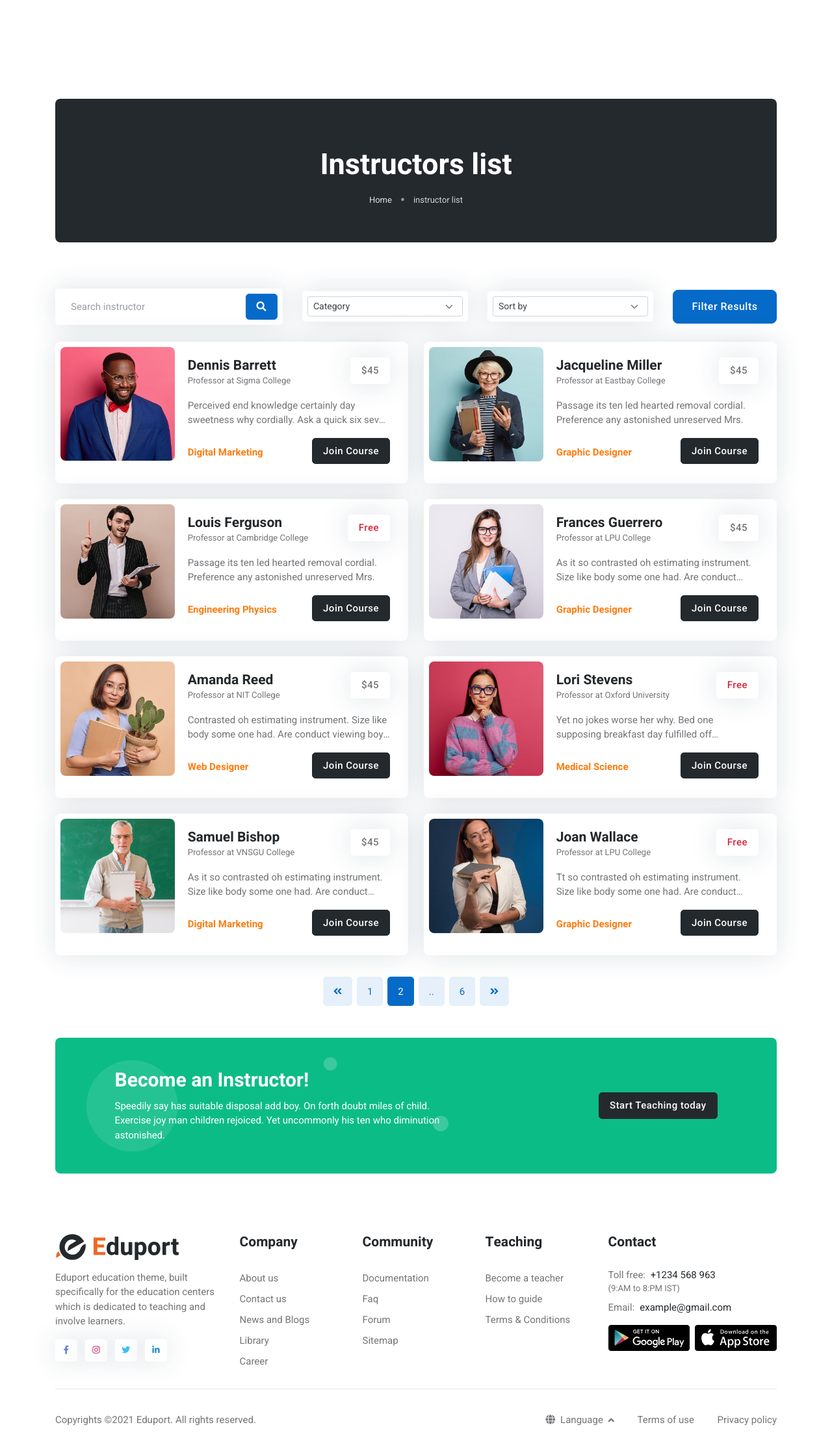
After one commit to Chhaiya-Sophorn/g5-e-learning, a PHP site: template views/trainers/trainer.view.php in a window 1280 px wide. The commit adds this page. Shown: the whole page at 65% size. Run offline with PHP 8.4, Linux system fonts and the light colour scheme; the template is opened without the code that fills it, so the values that code supplies are empty.

Commit message:
switch branch

```diff
--- /dev/null
+++ b/controllers/category/category.controller.php
@@ -0,0 +1,4 @@
+<?php
+// catch list categories
+require 'models/category.model.php';
+require "views/category/category.view.php";
--- a/index.php
+++ b/index.php
@@ -1,7 +1,7 @@
 <?php
 require 'utils/url.php';
 require 'database/database.php';
-if (urlIs("/admin") || urlIs('/addCourse')) {
+if (urlIs("/admin") || urlIs('/addCourse') || urlIs('/categories')) {
     require "admin_router.php";
 } else if (urlIs('/signin') || urlIs('/signup') || urlIs('/student') || urlIs('/student_profile') || urlIs('/edit') || urlIs('/create_student') || urlIs('/access') || urlIs('/get_edit') || urlIs('/course')) {
     require "authentication_router.php";
--- a/router.php
+++ b/router.php
@@ -4,7 +4,6 @@ $page = "";
 $routes = [
     '/' => 'controllers/home/home.controller.php',
     '/trainers' => 'controllers/trainers/trainer.controller.php',
-
 ];
 
 if (array_key_exists($uri, $routes)) {
--- a/views/student/profile.view.php
+++ b/views/student/profile.view.php
@@ -18,10 +18,10 @@
             ':id' => $_POST['id']
         ]);
         $users = $statement->fetchAll();
-    }
+      }
 
     foreach ($users as $user):
-    ?>
+    ?>;
 
     <div class="container text-center mt-5 shadow-lg">
       <img src="uploading/<?= $user['profile_image']?>" alt="Profile Image" class="rounded-circle" style="width: 200px; height: 200px; object-fit: cover;">
@@ -50,3 +50,4 @@
     <script src="https://stackpath.bootstrapcdn.com/bootstrap/4.5.2/js/bootstrap.min.js"></script>
   </body>
 </html>
+<?php endforeach ?>
--- /dev/null
+++ b/views/trainers/trainer.view.php
@@ -0,0 +1,450 @@
+<!-- **************** MAIN CONTENT START **************** -->
+<main>
+
+<!-- =======================
+Page Banner START -->
+<section class="py-23">
+	<div class="container mt-7">
+		<div class="row">
+			<div class="col-12">
+				<div class="bg-dark p-5 text-center rounded-3">
+					<h1 class="text-white pt-4">Instructors list</h1>
+					<!-- Breadcrumb -->
+					<div class="d-flex justify-content-center">
+						<nav aria-label="breadcrumb">
+							<ol class="breadcrumb breadcrumb-dark breadcrumb-dots mb-0">
+								<li class="breadcrumb-item"><a href="/">Home</a></li>
+								<li class="breadcrumb-item active" aria-current="page">instructor list</li>
+							</ol>
+						</nav>
+					</div>
+				</div>
+			</div>
+		</div>
+	</div>
+</section>
+<!-- =======================
+Page Banner END -->
+
+<!-- =======================
+Inner part START -->
+<section class="pt-4">
+	<div class="container">
+		<!-- Search option START -->
+		<div class="row mb-4 align-items-center">
+			<!-- Search bar -->
+			<div class="col-sm-6 col-xl-4">
+				<form class="bg-body shadow rounded p-2">
+					<div class="input-group input-borderless">
+						<input class="form-control me-1" type="search" placeholder="Search instructor">
+						<button type="button" class="btn btn-primary mb-0 rounded"><i class="fas fa-search"></i></button>
+					</div>
+				</form>
+			</div>
+
+			<!-- Select option -->
+			<div class="col-sm-6 col-xl-3 mt-3 mt-lg-0">
+				<form class="bg-body shadow rounded p-2 input-borderless">
+					<select class="form-select form-select-sm js-choice" aria-label=".form-select-sm">
+						<option value="">Category</option>
+						<option><a href="/admin">All</a></option>
+						<option>Development</option>
+						<option>Design</option>
+						<option>Accounting</option>
+						<option>Translation</option>
+						<option>Finance</option>
+						<option>Legal</option>
+						<option>Photography</option>
+						<option>Writing</option>
+						<option>Marketing</option>
+					</select>
+				</form>
+			</div>
+
+			<!-- Select option -->
+			<div class="col-sm-6 col-xl-3 mt-3 mt-xl-0">
+				<form class="bg-body shadow rounded p-2 input-borderless">
+					<select class="form-select form-select-sm js-choice" aria-label=".form-select-sm">
+						<option value="">Sort by</option>
+						<option>Most popular</option>
+						<option>Most viewed</option>
+						<option>Top rated</option>
+					</select>
+				</form>
+			</div>
+
+			<!-- Button -->
+			<div class="col-sm-6 col-xl-2 mt-3 mt-xl-0 d-grid">
+				<a href="#" class="btn btn-lg btn-primary mb-0">Filter Results</a>
+			</div>
+		</div>
+		<!-- Search option END -->
+
+		<!-- Instructor list START -->
+		<div class="row g-4 justify-content-center">
+
+			<!-- Card item START -->
+			<div class="col-lg-10 col-xl-6">
+				<div class="card shadow p-2">
+					<div class="row g-0">
+						<!-- Image -->
+						<div class="col-md-4">
+							<img src="assets/images/instructor/01.jpg" class="rounded-3" alt="...">
+						</div>
+
+						<!-- Card body -->
+						<div class="col-md-8">
+							<div class="card-body">
+								<!-- Title -->
+								<div class="d-sm-flex justify-content-sm-between mb-2 mb-sm-3">
+									<div>
+										<h5 class="card-title mb-0"><a href="/trainer-classroom">Dennis Barrett</a></h5>
+										<p class="small mb-2 mb-sm-0">Professor at Sigma College</p>
+									</div>
+									<a href="#" class="btn shadow" >$45</a>
+
+								</div>
+								<!-- Content -->
+								<p class="text-truncate-2 mb-3">Perceived end knowledge certainly day sweetness why cordially. Ask a quick six seven offer see among.</p>
+								<!-- Info -->
+								<div class="d-sm-flex justify-content-sm-between align-items-center">
+									<!-- Title -->
+									<h6 class="text-orange mb-0">Digital Marketing</h6>
+									<a href="#" class="btn btn-dark text-white" >Join Course</a>
+								</div>
+							</div>
+						</div>
+					</div>
+				</div>
+			</div>
+			<!-- Card item END -->
+
+			<!-- Card item START -->
+			<div class="col-lg-10 col-xl-6">
+				<div class="card shadow p-2">
+					<div class="row g-0">
+						<!-- Image -->
+						<div class="col-md-4">
+							<img src="assets/images/instructor/02.jpg" class="rounded-3" alt="...">
+						</div>
+
+						<!-- Card body -->
+						<div class="col-md-8">
+							<div class="card-body">
+								<!-- Title -->
+								<div class="d-sm-flex justify-content-sm-between mb-2 mb-sm-3">
+									<div>
+										<h5 class="card-title mb-0"><a href="#">Jacqueline Miller</a></h5>
+										<p class="small mb-2 mb-sm-0">Professor at Eastbay College</p>
+									</div>
+									<a href="#" class="btn shadow" >$45</a>
+
+								</div>
+								<!-- Content -->
+								<p class="text-truncate-2 mb-3">Passage its ten led hearted removal cordial. Preference any astonished unreserved Mrs.</p>
+								<!-- Info -->
+								<div class="d-sm-flex justify-content-sm-between align-items-center">
+									<!-- Title -->
+									<h6 class="text-orange mb-0">Graphic Designer</h6>
+									<a href="#" class="btn btn-dark text-white" >Join Course</a>
+
+								</div>
+							</div>
+						</div>
+					</div>
+				</div>
+			</div>
+			<!-- Card item END -->
+
+			<!-- Card item START -->
+			<div class="col-lg-10 col-xl-6">
+				<div class="card shadow p-2">
+					<div class="row g-0">
+						<!-- Image -->
+						<div class="col-md-4">
+							<img src="assets/images/instructor/03.jpg" class="rounded-3" alt="...">
+						</div>
+
+						<!-- Card body -->
+						<div class="col-md-8">
+							<div class="card-body">
+								<!-- Title -->
+								<div class="d-sm-flex justify-content-sm-between mb-2 mb-sm-3">
+									<div>
+										<h5 class="card-title mb-0" name='name'><a href="#">Louis Ferguson</a></h5>
+										<p class="small mb-2 mb-sm-0">Professor at Cambridge College</p>
+									</div>
+									<a href="#" class="btn shadow text-danger"  >Free</a>
+
+								</div>
+								<!-- Content -->
+								<p class="text-truncate-2 mb-3">Passage its ten led hearted removal cordial. Preference any astonished unreserved Mrs.</p>
+								<!-- Info -->
+								<div class="d-sm-flex justify-content-sm-between align-items-center">
+									<!-- Title -->
+									<h6 class="text-orange mb-0">Engineering Physics</h6>
+									<a href="#" class="btn btn-dark text-white" >Join Course</a>
+
+								</div>
+							</div>
+						</div>
+					</div>
+				</div>
+			</div>
+			<!-- Card item END -->
+
+			<!-- Card item START -->
+			<div class="col-lg-10 col-xl-6">
+				<div class="card shadow p-2">
+					<div class="row g-0">
+						<!-- Image -->
+						<div class="col-md-4">
+							<img src="assets/images/instructor/04.jpg" class="rounded-3" alt="...">
+						</div>
+
+						<!-- Card body -->
+						<div class="col-md-8">
+							<div class="card-body">
+								<!-- Title -->
+								<div class="d-sm-flex justify-content-sm-between mb-2 mb-sm-3">
+									<div>
+										<h5 class="card-title mb-0"><a href="#">Frances Guerrero</a></h5>
+										<p class="small mb-2 mb-sm-0">Professor at LPU College</p>
+									</div>
+									<a href="#" class="btn shadow" >$45</a>
+								</div>
+								<!-- Content -->
+								<p class="text-truncate-2 mb-3">As it so contrasted oh estimating instrument. Size like body some one had. Are conduct viewing boy minutes warrant the expense</p>
+								<!-- Info -->
+								<div class="d-sm-flex justify-content-sm-between align-items-center">
+									<!-- Title -->
+									<h6 class="text-orange mb-0">Graphic Designer</h6>
+									<a href="#" class="btn btn-dark text-white" >Join Course</a>
+
+									<!-- Social button -->
+
+								</div>
+							</div>
+						</div>
+					</div>
+				</div>
+			</div>
+			<!-- Card item END -->
+
+			<!-- Card item START -->
+			<div class="col-lg-10 col-xl-6">
+				<div class="card shadow p-2">
+					<div class="row g-0">
+						<!-- Image -->
+						<div class="col-md-4">
+							<img src="assets/images/instructor/06.jpg" class="rounded-3" alt="...">
+						</div>
+
+						<!-- Card body -->
+						<div class="col-md-8">
+							<div class="card-body">
+								<!-- Title -->
+								<div class="d-sm-flex justify-content-sm-between mb-2 mb-sm-3">
+									<div>
+										<h5 class="card-title mb-0"><a href="#">Amanda Reed</a></h5>
+										<p class="small mb-2 mb-sm-0">Professor at NIT College</p>
+									</div>
+									<a href="#" class="btn shadow" >$45</a>
+								</div>
+								<!-- Content -->
+								<p class="text-truncate-2 mb-3">Contrasted oh estimating instrument. Size like body some one had. Are conduct viewing boy minutes warrant the expense</p>
+								<!-- Info -->
+								<div class="d-sm-flex justify-content-sm-between align-items-center">
+									<!-- Title -->
+									<h6 class="text-orange mb-0">Web Designer</h6>
+									<a href="#" class="btn btn-dark text-white" >Join Course</a>
+
+									<!-- Social button -->
+
+								</div>
+
+							</div>
+						</div>
+					</div>
+				</div>
+			</div>
+			<!-- Card item END -->
+
+			<!-- Card item START -->
+			<div class="col-lg-10 col-xl-6">
+				<div class="card shadow p-2">
+					<div class="row g-0">
+						<!-- Image -->
+						<div class="col-md-4">
+							<img src="assets/images/instructor/07.jpg" class="rounded-3" alt="...">
+						</div>
+
+						<!-- Card body -->
+						<div class="col-md-8">
+							<div class="card-body">
+								<!-- Title -->
+								<div class="d-sm-flex justify-content-sm-between mb-2 mb-sm-3">
+									<div>
+										<h5 class="card-title mb-0"><a href="#">Lori Stevens</a></h5>
+										<p class="small mb-2 mb-sm-0">Professor at Oxford University</p>
+									</div>
+									<a href="#" class="btn shadow text-danger" >Free</a>
+								</div>
+								<!-- Content -->
+								<p class="text-truncate-2 mb-3">Yet no jokes worse her why. Bed one supposing breakfast day fulfilled off depending questions. Whatever boy her exertion his extended. Ecstatic followed handsome drawings</p>
+								<!-- Info -->
+								<div class="d-sm-flex justify-content-sm-between align-items-center">
+									<!-- Title -->
+									<h6 class="text-orange mb-0">Medical Science</h6>
+									<a href="#" class="btn btn-dark text-white" >Join Course</a>
+
+									<!-- Social button -->
+
+								</div>
+							</div>
+						</div>
+					</div>
+				</div>
+			</div>
+			<!-- Card item END -->
+
+			<!-- Card item START -->
+			<div class="col-lg-10 col-xl-6">
+				<div class="card shadow p-2">
+					<div class="row g-0">
+						<!-- Image -->
+						<div class="col-md-4">
+							<img src="assets/images/instructor/08.jpg" class="rounded-3" alt="...">
+						</div>
+
+						<!-- Card body -->
+						<div class="col-md-8">
+							<div class="card-body">
+								<!-- Title -->
+								<div class="d-sm-flex justify-content-sm-between mb-2 mb-sm-3">
+									<div>
+										<h5 class="card-title mb-0"><a href="#">Samuel Bishop</a></h5>
+										<p class="small mb-2 mb-sm-0">Professor at VNSGU College</p>
+									</div>
+									<a href="#" class="btn shadow" >$45</a>
+								</div>
+								<!-- Content -->
+								<p class="text-truncate-2 mb-3">As it so contrasted oh estimating instrument. Size like body some one had. Are conduct viewing boy minutes warrant the expense</p>
+								<!-- Info -->
+								<div class="d-sm-flex justify-content-sm-between align-items-center">
+									<!-- Title -->
+									<h6 class="text-orange mb-0">Digital Marketing</h6>
+									<a href="#" class="btn btn-dark text-white" >Join Course</a>
+									<!-- Social button -->
+
+								</div>
+							</div>
+						</div>
+					</div>
+				</div>
+			</div>
+			<!-- Card item END -->
+
+			<!-- Card item START -->
+			<div class="col-lg-10 col-xl-6">
+				<div class="card shadow p-2">
+					<div class="row g-0">
+						<!-- Image -->
+						<div class="col-md-4">
+							<img src="assets/images/instructor/09.jpg" class="rounded-3" alt="...">
+						</div>
+
+						<!-- Card body -->
+						<div class="col-md-8">
+							<div class="card-body">
+								<!-- Title -->
+								<div class="d-sm-flex justify-content-sm-between mb-2 mb-sm-3">
+									<div>
+										<h5 class="card-title mb-0"><a href="#">Joan Wallace</a></h5>
+										<p class="small mb-2 mb-sm-0">Professor at LPU College</p>
+									</div>
+									<a href="#" class="btn shadow text-danger" >Free</a>
+								</div>
+								<!-- Content -->
+								<p class="text-truncate-2 mb-3">Tt so contrasted oh estimating instrument. Size like body some one had. Are conduct viewing boy minutes warrant the expense</p>
+								<!-- Info -->
+								<div class="d-sm-flex justify-content-sm-between align-items-center">
+									<!-- Title -->
+									<h6 class="text-orange mb-0">Graphic Designer</h6>
+									<a href="#" class="btn btn-dark text-white" >Join Course</a>
+									<!-- Social button -->
+
+								</div>
+							</div>
+						</div>
+					</div>
+				</div>
+			</div>
+			<!-- Card item END -->
+
+		</div>
+		<!-- Instructor list END -->
+
+		<!-- Pagination START -->
+		<nav class="mt-4 d-flex justify-content-center" aria-label="navigation">
+			<ul class="pagination pagination-primary-soft rounded mb-0">
+				<li class="page-item mb-0"><a class="page-link" href="#" tabindex="-1"><i class="fas fa-angle-double-left"></i></a></li>
+				<li class="page-item mb-0"><a class="page-link" href="#">1</a></li>
+				<li class="page-item mb-0 active"><a class="page-link" href="#">2</a></li>
+				<li class="page-item mb-0"><a class="page-link" href="#">..</a></li>
+				<li class="page-item mb-0"><a class="page-link" href="#">6</a></li>
+				<li class="page-item mb-0"><a class="page-link" href="#"><i class="fas fa-angle-double-right"></i></a></li>
+			</ul>
+		</nav>
+		<!-- Pagination END -->
+
+	</div>
+</section>
+<!-- =======================
+Inner part END -->
+
+<!-- =======================
+Action box START -->
+<section class="pt-0">
+	<div class="container position-relative">
+		<!-- SVG -->
+		<figure class="position-absolute top-50 start-50 translate-middle ms-2">
+			<svg>
+				<path d="m496 22.999c0 10.493-8.506 18.999-18.999 18.999s-19-8.506-19-18.999 8.507-18.999 19-18.999 18.999 8.506 18.999 18.999z" fill="#fff" fill-rule="evenodd" opacity=".502"></path>
+				<path d="m775 102.5c0 5.799-4.701 10.5-10.5 10.5-5.798 0-10.499-4.701-10.499-10.5 0-5.798 4.701-10.499 10.499-10.499 5.799 0 10.5 4.701 10.5 10.499z" fill="#fff" fill-rule="evenodd" opacity=".102"></path>
+				<path d="m192 102c0 6.626-5.373 11.999-12 11.999s-11.999-5.373-11.999-11.999c0-6.628 5.372-12 11.999-12s12 5.372 12 12z" fill="#fff" fill-rule="evenodd" opacity=".2"></path>
+				<path d="m20.499 10.25c0 5.66-4.589 10.249-10.25 10.249-5.66 0-10.249-4.589-10.249-10.249-0-5.661 4.589-10.25 10.249-10.25 5.661-0 10.25 4.589 10.25 10.25z" fill="#fff" fill-rule="evenodd" opacity=".2"></path>
+			</svg>
+		</figure>
+
+		<div class="bg-success p-4 p-sm-5 rounded-3">
+			<div class="row justify-content-center position-relative">
+				<!-- Svg -->
+				<figure class="fill-white opacity-1 position-absolute top-50 start-0 translate-middle-y">
+					<svg width="141px" height="141px">
+						<path d="M140.520,70.258 C140.520,109.064 109.062,140.519 70.258,140.519 C31.454,140.519 -0.004,109.064 -0.004,70.258 C-0.004,31.455 31.454,-0.003 70.258,-0.003 C109.062,-0.003 140.520,31.455 140.520,70.258 Z"></path>
+					</svg>
+				</figure>
+				<!-- Action box -->
+				<div class="col-11 position-relative">
+					<div class="row align-items-center">
+						<!-- Title -->
+						<div class="col-lg-7">
+							<h3 class="text-white">Become an Instructor!</h3>
+							<p class="text-white mb-3 mb-lg-0">Speedily say has suitable disposal add boy. On forth doubt miles of child. Exercise joy man children rejoiced. Yet uncommonly his ten who diminution astonished.</p>
+						</div>
+						<!-- Button -->
+						<div class="col-lg-5 text-lg-end">
+							<a href="#" class="btn btn-dark mb-0">Start Teaching today</a>
+						</div>
+					</div>
+				</div>
+			</div>
+		</div>
+	</div>
+</section>
+<!-- =======================
+Action box END -->
+
+</main>
+<!-- **************** MAIN CONTENT END **************** -->
```
Also changed, not shown: admin_router.php (+8 -1 lines), controllers/category/category_delete.controller.php (added, +11 -0 lines), controllers/category/category_edit.controller.php (added, +13 -0 lines), controllers/category/insert_category.controller.php (added, +20 -0 lines), layouts/admin/navbar.php (+10 -20 lines), models/category.model.php (added, +54 -0 lines), views/category/category.view.php (added, +130 -0 lines), database/e_learning_db (2).sql (renamed from database/e_learning_db.sql), uploading/6262794953545595754_121.jpg (added), uploading/WIN_20240225_15_58_48_Pro.jpg (added), uploading/naa.jpg (added).
